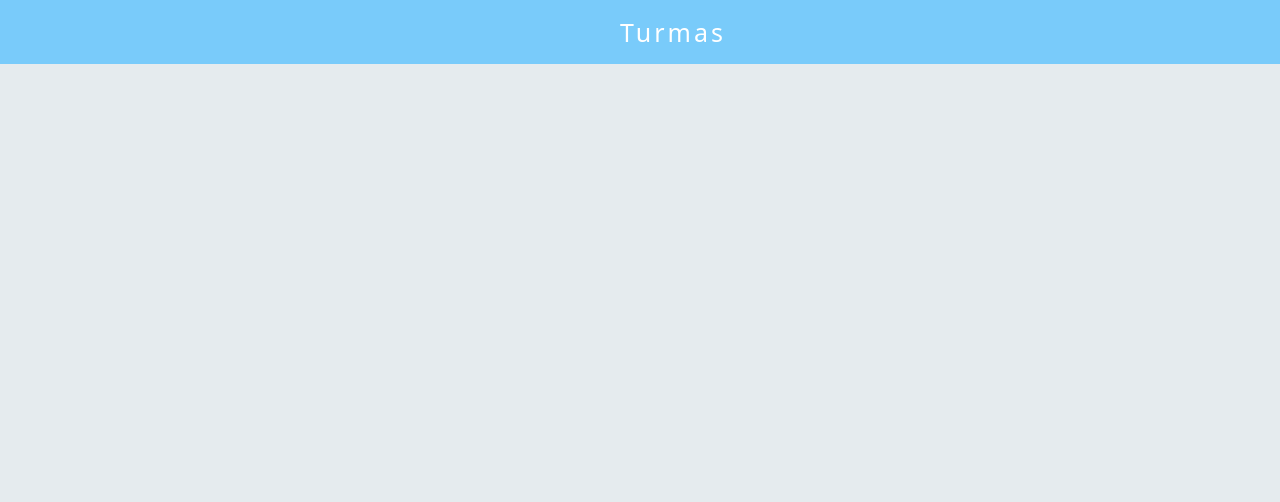
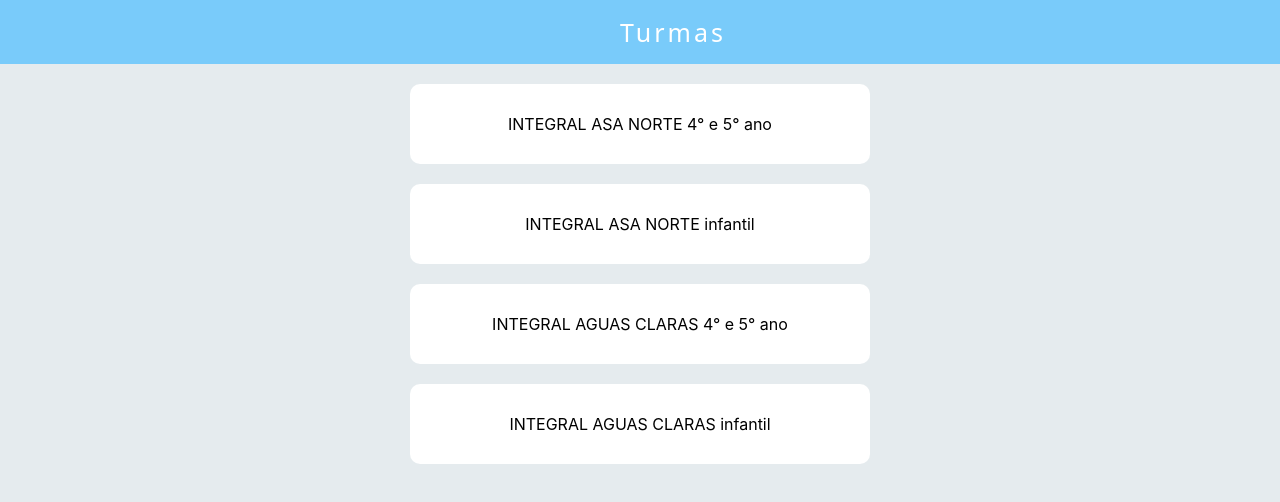
Before and after one commit to CaioVAzeredo/site-xadrez, a React (Create React App) app: page / in a window 1280 px wide. Shown: the top 502 px of the page. Built offline with nearby package versions, Linux system fonts and the light colour scheme.

Commit message:
adição das turmas

```diff
--- a/src/pages/Home/index.js
+++ b/src/pages/Home/index.js
@@ -1,10 +1,34 @@
+import styled from "styled-components"
 import Header from "../../components/Header"
+import { useState } from "react"
+
+const Turmas = styled.section`
+width: 400px;
+height: 80%;
+background-color: white;
+margin: 20px auto;
+padding: 30px;
+text-align: center;
+border-radius: 10px;
+&:hover{
+    box-shadow: 1px 1px 5px gray;
 
 
+}
+`
 function Home() {
+    const [turmas, setTurmas] = useState([
+        { Turma: "INTEGRAL ASA NORTE 4° e 5° ano", id: 1 },
+        { Turma: "INTEGRAL ASA NORTE infantil", id: 2 },
+        { Turma: "INTEGRAL AGUAS CLARAS 4° e 5° ano", id: 3 },
+        { Turma: "INTEGRAL AGUAS CLARAS infantil",  id: 4 },
+    ]);
+
+
     return (
         <>
             <Header />
+            {turmas.map((turma)=><Turmas>{turma.Turma}</Turmas>)}
         </>
     )
 }
--- a/src/pages/Placar/index.js
+++ b/src/pages/Placar/index.js
@@ -135,10 +135,16 @@ function Placar() {
         { nome: "Ricardo", pontos: 84 },
         { nome: "Beatriz", pontos: 92 },]
     )
-    const podium = alunos.slice(0, 3)
+
+    const alunosEmOrdem = alunos.sort((a, b) => b.pontos - a.pontos)
+    const podium = alunosEmOrdem.slice(0, 3)
 
     function Editar() {
         alert("Editar")
+    }
+
+    function AdicionarAluno() {
+        alert("Adicionar Aluno")
     }
 
     return (
@@ -194,7 +200,7 @@ function Placar() {
                             <strong><span>{`${index + 4}°`}</span> {aluno.nome} </strong> - {aluno.pontos} pontos <img src={iconEdit} alt="icone editar" onClick={Editar} />
                         </li>
                     ))}
-                    <Button informacao="Adicionar Aluno" />
+                    <Button informacao="Adicionar Aluno" onClick={AdicionarAluno} />
                 </ul>
             </SectionAlunos>
 
```
